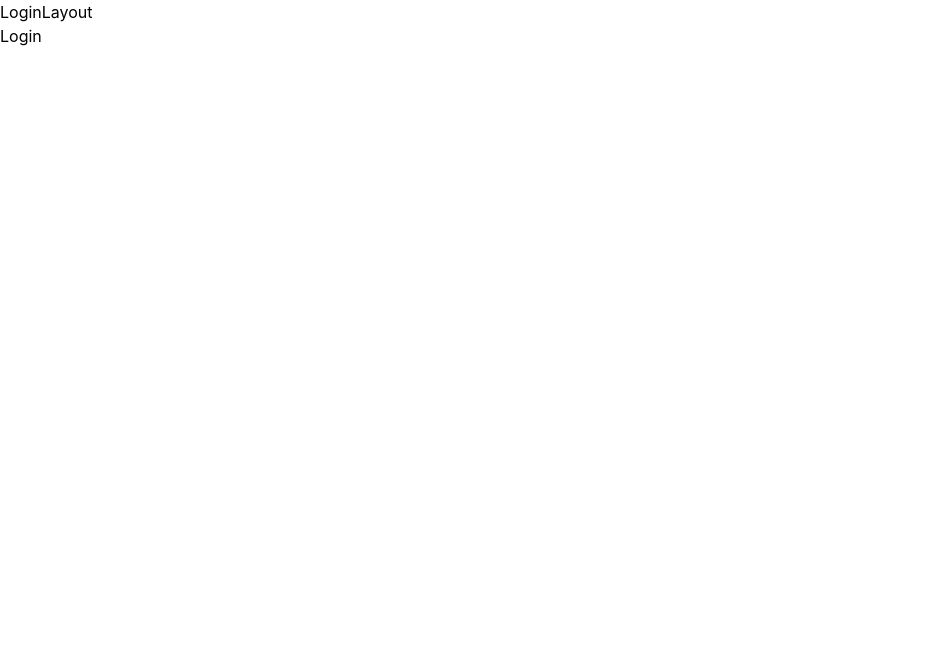
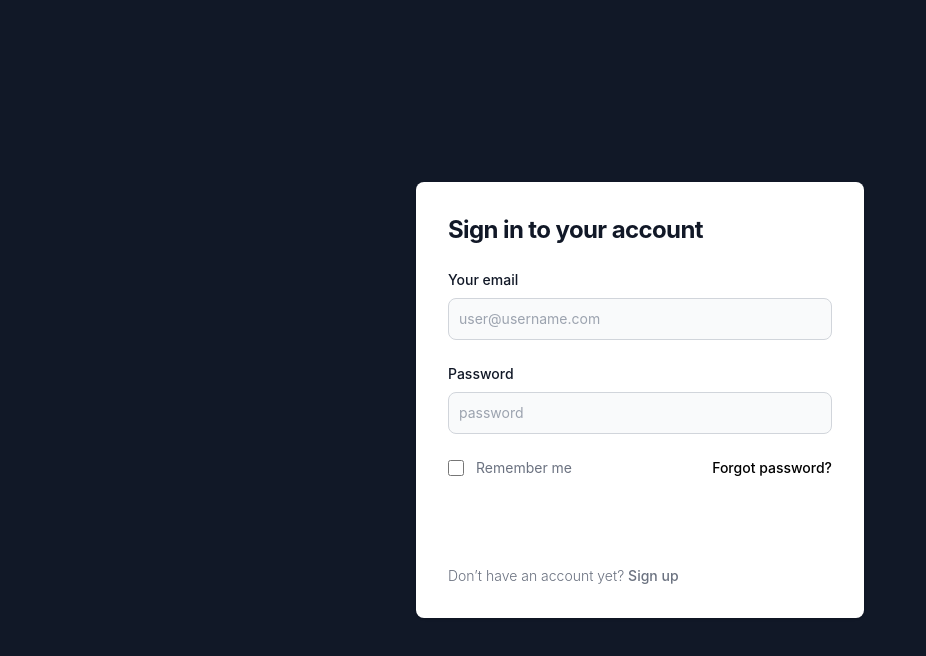
Before and after one commit to VanwildemeerschBrent/todo-app, a React (Create React App) app: page /login in a window 1280 px wide. Shown: the top 656 px of the page, without its empty margins (0-926 px from the left). Built offline with nearby package versions, Linux system fonts and the light colour scheme.

Commit message:
feat(Auth): add templates for authentication flow

```diff
--- a/src/App.js
+++ b/src/App.js
@@ -12,7 +12,7 @@
     <Routes>
       <Route element={<LoginLayout />}>
         <Route path="/login" element={<Login />} />
-        <Route path="/registration" element={<Registration />} />
+        <Route path="/register" element={<Registration />} />
         <Route path="/forgot-password" element={<ForgotPassword />} />
       </Route>
       <Route element={<Protected />}>
--- a/src/components/auth/ForgotPassword/ForgotPassword.tsx
+++ b/src/components/auth/ForgotPassword/ForgotPassword.tsx
@@ -1,9 +1,48 @@
-import React from 'react'
+import React from "react";
+import { Link } from "react-router-dom";
 
 const ForgotPassword = () => {
   return (
-    <div>ForgotPassword</div>
-  )
-}
+    <div className="w-full bg-white rounded-lg shadow dark:border md:mt-0 sm:max-w-md xl:p-0 dark:bg-gray-800 dark:border-gray-700">
+      <div className="p-6 space-y-4 md:space-y-6 sm:p-8">
+        <h1 className="text-xl font-bold leading-tight tracking-tight text-gray-900 md:text-2xl dark:text-white">
+          Forgot your password?
+        </h1>
+        <form className="space-y-4 md:space-y-6" action="#">
+          <div>
+            <label
+              htmlFor="email"
+              className="block mb-2 text-sm font-medium text-gray-900 dark:text-white"
+            >
+              Your email
+            </label>
+            <input
+              type="email"
+              name="email"
+              id="email"
+              className="bg-gray-50 border border-gray-300 text-gray-900 sm:text-sm rounded-lg focus:ring-primary-600 focus:border-primary-600 block w-full p-2.5 dark:bg-gray-700 dark:border-gray-600 dark:placeholder-gray-400 dark:text-white dark:focus:ring-blue-500 dark:focus:border-blue-500"
+              placeholder="name@company.com"
+            />
+          </div>
+          <button
+            type="submit"
+            className="w-full text-white bg-primary-600 hover:bg-primary-700 focus:ring-4 focus:outline-none focus:ring-primary-300 font-medium rounded-lg text-sm px-5 py-2.5 text-center dark:bg-primary-600 dark:hover:bg-primary-700 dark:focus:ring-primary-800"
+          >
+            Send me an email
+          </button>
+          <p className="text-sm font-light text-gray-500 dark:text-gray-400">
+            Don’t have an account yet?{" "}
+            <Link
+              to="/register"
+              className="font-medium text-primary-600 hover:underline dark:text-primary-500"
+            >
+              Sign up
+            </Link>
+          </p>
+        </form>
+      </div>
+    </div>
+  );
+};
 
-export default ForgotPassword
+export default ForgotPassword;
--- a/src/components/auth/Login/Login.tsx
+++ b/src/components/auth/Login/Login.tsx
@@ -1,9 +1,90 @@
-import React from 'react'
+import React from "react";
+import { Link } from "react-router-dom";
 
 const Login = () => {
+
   return (
-    <div>Login</div>
-  )
-}
+    <div className="w-full bg-white rounded-lg shadow dark:border md:mt-0 sm:max-w-md xl:p-0 dark:bg-gray-800 dark:border-gray-700">
+      <div className="p-6 space-y-4 md:space-y-6 sm:p-8">
+        <h1 className="text-xl font-bold leading-tight tracking-tight text-gray-900 md:text-2xl dark:text-white">
+          Sign in to your account
+        </h1>
+        <form className="space-y-4 md:space-y-6" action="#">
+          <div>
+            <label
+              htmlFor="email"
+              className="block mb-2 text-sm font-medium text-gray-900 dark:text-white"
+            >
+              Your email
+            </label>
+            <input
+              type="email"
+              name="email"
+              id="email"
+              className="bg-gray-50 border border-gray-300 text-gray-900 sm:text-sm rounded-lg focus:ring-primary-600 focus:border-primary-600 block w-full p-2.5 dark:bg-gray-700 dark:border-gray-600 dark:placeholder-gray-400 dark:text-white dark:focus:ring-blue-500 dark:focus:border-blue-500"
+              placeholder="user@username.com"
+            />
+          </div>
+          <div>
+            <label
+              htmlFor="password"
+              className="block mb-2 text-sm font-medium text-gray-900 dark:text-white"
+            >
+              Password
+            </label>
+            <input
+              type="password"
+              name="password"
+              id="password"
+              placeholder="password"
+              className="bg-gray-50 border border-gray-300 text-gray-900 sm:text-sm rounded-lg focus:ring-primary-600 focus:border-primary-600 block w-full p-2.5 dark:bg-gray-700 dark:border-gray-600 dark:placeholder-gray-400 dark:text-white dark:focus:ring-blue-500 dark:focus:border-blue-500"
+            />
+          </div>
+          <div className="flex items-center justify-between">
+            <div className="flex items-start">
+              <div className="flex items-center h-5">
+                <input
+                  id="remember"
+                  aria-describedby="remember"
+                  type="checkbox"
+                  className="w-4 h-4 border border-gray-300 rounded bg-gray-50 focus:ring-3 focus:ring-primary-300 dark:bg-gray-700 dark:border-gray-600 dark:focus:ring-primary-600 dark:ring-offset-gray-800"
+                />
+              </div>
+              <div className="ml-3 text-sm">
+                <label
+                  htmlFor="remember"
+                  className="text-gray-500 dark:text-gray-300"
+                >
+                  Remember me
+                </label>
+              </div>
+            </div>
+            <Link
+              to="/forgot-password"
+              className="text-sm font-medium text-primary-600 hover:underline dark:text-gray-300"
+            >
+              Forgot password?
+            </Link>
+          </div>
+          <button
+            type="submit"
+            className="w-full text-white bg-primary-600 hover:bg-primary-700 focus:ring-4 focus:outline-none focus:ring-primary-300 font-medium rounded-lg text-sm px-5 py-2.5 text-center dark:bg-primary-600 dark:hover:bg-primary-700 dark:focus:ring-primary-800"
+          >
+            Sign in
+          </button>
+          <p className="text-sm font-light text-gray-500 dark:text-gray-400">
+            Don’t have an account yet?{" "}
+            <Link
+              to="/register"
+              className="font-medium text-primary-600 hover:underline dark:text-primary-500"
+            >
+              Sign up
+            </Link>
+          </p>
+        </form>
+      </div>
+    </div>
+  );
+};
 
-export default Login
+export default Login;
--- a/src/components/auth/LoginLayout.tsx
+++ b/src/components/auth/LoginLayout.tsx
@@ -3,9 +3,10 @@
 
 const LoginLayout = () => {
   return (
-    <div>
-      <p>LoginLayout</p>
+    <div className='w-screen h-screen bg-gray-900'>
+      <div className='flex flex-col items-center justify-center px-6 py-8 mx-auto md:h-screen lg:py-0'>
       <Outlet />
+      </div>
     </div>
   )
 }
--- a/src/components/auth/Registration/Registration.tsx
+++ b/src/components/auth/Registration/Registration.tsx
@@ -1,8 +1,85 @@
 import React from 'react'
+import { Link } from 'react-router-dom'
 
 const Registration = () => {
   return (
-    <div>Registration</div>
+    <div className="w-full bg-white rounded-lg shadow dark:border md:mt-0 sm:max-w-md xl:p-0 dark:bg-gray-800 dark:border-gray-700">
+    <div className="p-6 space-y-4 md:space-y-6 sm:p-8">
+      <h1 className="text-xl font-bold leading-tight tracking-tight text-gray-900 md:text-2xl dark:text-white">
+        Create your account
+      </h1>
+      <form className="space-y-4 md:space-y-6" action="#">
+        <div>
+          <label
+            htmlFor="email"
+            className="block mb-2 text-sm font-medium text-gray-900 dark:text-white"
+          >
+            Your email
+          </label>
+          <input
+            type="email"
+            name="email"
+            id="email"
+            className="bg-gray-50 border border-gray-300 text-gray-900 sm:text-sm rounded-lg focus:ring-primary-600 focus:border-primary-600 block w-full p-2.5 dark:bg-gray-700 dark:border-gray-600 dark:placeholder-gray-400 dark:text-white dark:focus:ring-blue-500 dark:focus:border-blue-500"
+            placeholder="user@username.com"
+          />
+        </div>
+        <div>
+          <label
+            htmlFor="password"
+            className="block mb-2 text-sm font-medium text-gray-900 dark:text-white"
+          >
+            Password
+          </label>
+          <input
+            type="password"
+            name="password"
+            id="password"
+            placeholder="password"
+            className="bg-gray-50 border border-gray-300 text-gray-900 sm:text-sm rounded-lg focus:ring-primary-600 focus:border-primary-600 block w-full p-2.5 dark:bg-gray-700 dark:border-gray-600 dark:placeholder-gray-400 dark:text-white dark:focus:ring-blue-500 dark:focus:border-blue-500"
+          />
+        </div>
+        <div>
+          <label
+            htmlFor="password"
+            className="block mb-2 text-sm font-medium text-gray-900 dark:text-white"
+          >
+            Confirm Password
+          </label>
+          <input
+            type="password"
+            name="password"
+            id="password"
+            placeholder="password"
+            className="bg-gray-50 border border-gray-300 text-gray-900 sm:text-sm rounded-lg focus:ring-primary-600 focus:border-primary-600 block w-full p-2.5 dark:bg-gray-700 dark:border-gray-600 dark:placeholder-gray-400 dark:text-white dark:focus:ring-blue-500 dark:focus:border-blue-500"
+          />
+        </div>
+        <div className="flex items-center justify-between">
+          <Link
+            to="/forgot-password"
+            className="text-sm font-medium text-primary-600 hover:underline dark:text-gray-300"
+          >
+            Forgot password?
+          </Link>
+        </div>
+        <button
+          type="submit"
+          className="w-full text-white bg-primary-600 hover:bg-primary-700 focus:ring-4 focus:outline-none focus:ring-primary-300 font-medium rounded-lg text-sm px-5 py-2.5 text-center dark:bg-primary-600 dark:hover:bg-primary-700 dark:focus:ring-primary-800"
+        >
+          Register
+        </button>
+        <p className="text-sm font-light text-gray-500 dark:text-gray-400">
+         Already have an account?{" "}
+          <Link
+            to="/login"
+            className="font-medium text-primary-600 hover:underline dark:text-primary-500"
+          >
+            Sign in
+          </Link>
+        </p>
+      </form>
+    </div>
+  </div>
   )
 }
 
```
